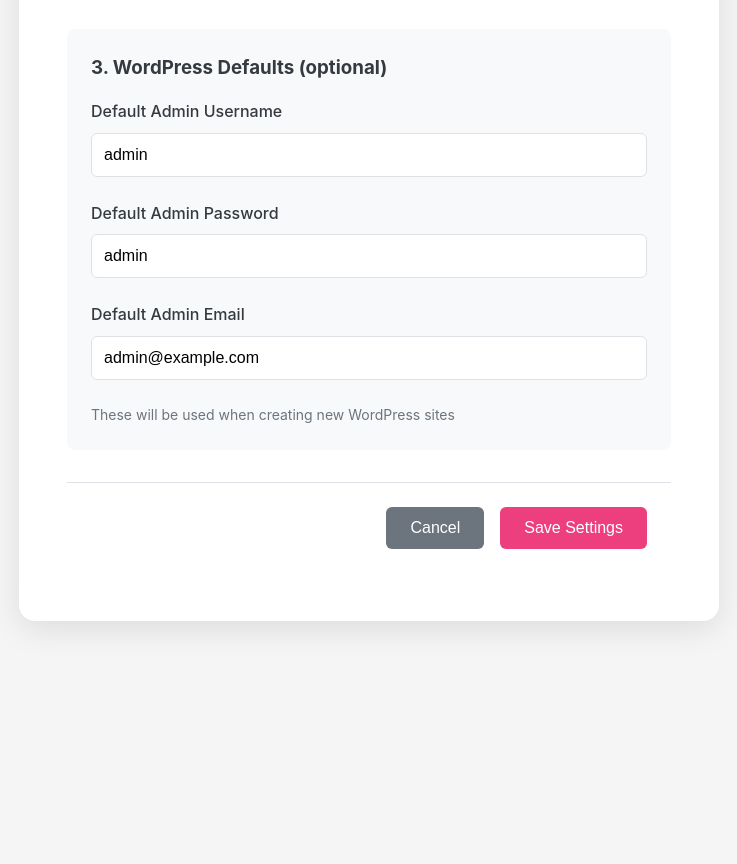
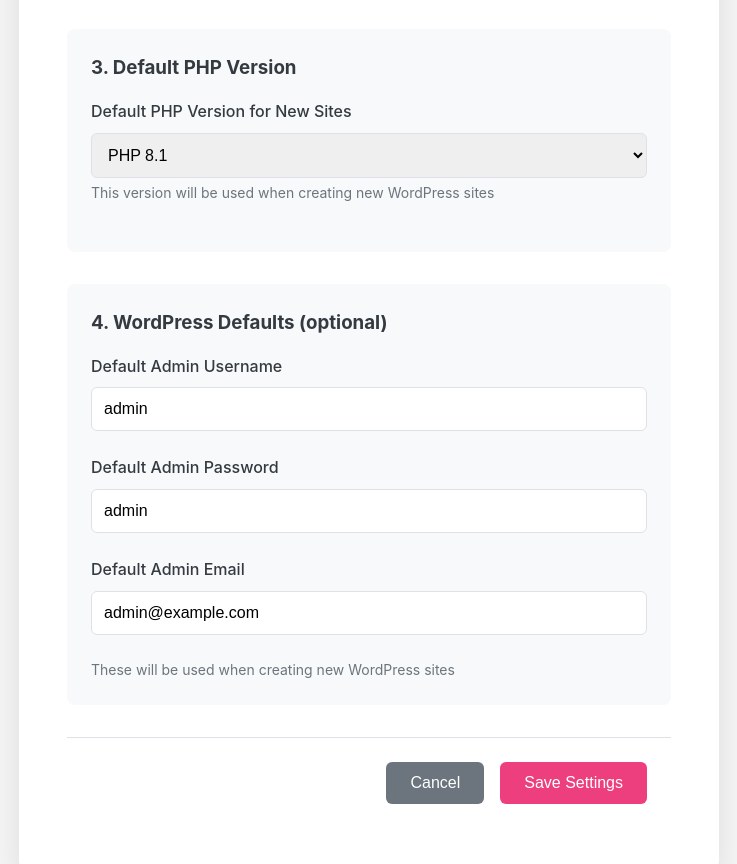
Before and after one commit to welbinator/lando-gui, a website: page public/setup.html in a window 1280 px wide. Shown: the part 889-1753 px from the top of the page, without its empty margins (271-1008 px from the left). Before the commit the page ends 1574 px from the top, so only its background shows below. Drawn offline with Linux system fonts and the light colour scheme; no server answers.

Commit message:
v1.6.0: Add default PHP version setting
- Added defaultPhpVersion to config (defaults to 8.1)
- Setup wizard now includes PHP version dropdown (step 3)
- Global settings page (setup wizard) allows changing default PHP version
- Create site modal now loads and applies the configured default PHP version
- Supports PHP 7.4, 8.0, 8.1, 8.2, 8.3

```diff
--- a/config.js
+++ b/config.js
@@ -8,6 +8,7 @@
 const DEFAULT_CONFIG = {
   landoPath: 'auto',
   sitesDirectory: '', // User must specify this
+  defaultPhpVersion: '8.1', // Default PHP version for new sites
   wordpress: {
     adminUser: 'admin',
     adminPassword: 'admin',
--- a/package.json
+++ b/package.json
@@ -1,6 +1,6 @@
 {
   "name": "lando-gui",
-  "version": "1.5.3",
+  "version": "1.6.0",
   "description": "Web-based GUI for managing Lando sites",
   "main": "server.js",
   "scripts": {
--- a/public/setup.html
+++ b/public/setup.html
@@ -106,7 +106,22 @@
       </div>
 
       <div class="setup-step">
-        <h3>3. WordPress Defaults (optional)</h3>
+        <h3>3. Default PHP Version</h3>
+        <div class="form-group">
+          <label for="defaultPhpVersion">Default PHP Version for New Sites</label>
+          <select id="defaultPhpVersion">
+            <option value="7.4">PHP 7.4</option>
+            <option value="8.0">PHP 8.0</option>
+            <option value="8.1" selected>PHP 8.1</option>
+            <option value="8.2">PHP 8.2</option>
+            <option value="8.3">PHP 8.3</option>
+          </select>
+          <small>This version will be used when creating new WordPress sites</small>
+        </div>
+      </div>
+
+      <div class="setup-step">
+        <h3>4. WordPress Defaults (optional)</h3>
         <div class="form-group">
           <label for="wpUser">Default Admin Username</label>
           <input type="text" id="wpUser" value="admin">
@@ -143,6 +158,9 @@
           // Load Lando path and sites directory
           document.getElementById('landoPath').value = config.landoPath || 'lando';
           document.getElementById('sitesDirectory').value = config.sitesDirectory || '';
+
+          // Load default PHP version
+          document.getElementById('defaultPhpVersion').value = config.defaultPhpVersion || '8.1';
 
           // Load WordPress defaults
           if (config.wordpress) {
@@ -215,6 +233,7 @@
       const config = {
         landoPath: document.getElementById('landoPath').value,
         sitesDirectory: sitesDir,
+        defaultPhpVersion: document.getElementById('defaultPhpVersion').value,
         wordpress: {
           adminUser: document.getElementById('wpUser').value,
           adminPassword: document.getElementById('wpPassword').value,
```
Also changed, not shown: public/app.js (+12 -1 lines), 1 other file.
